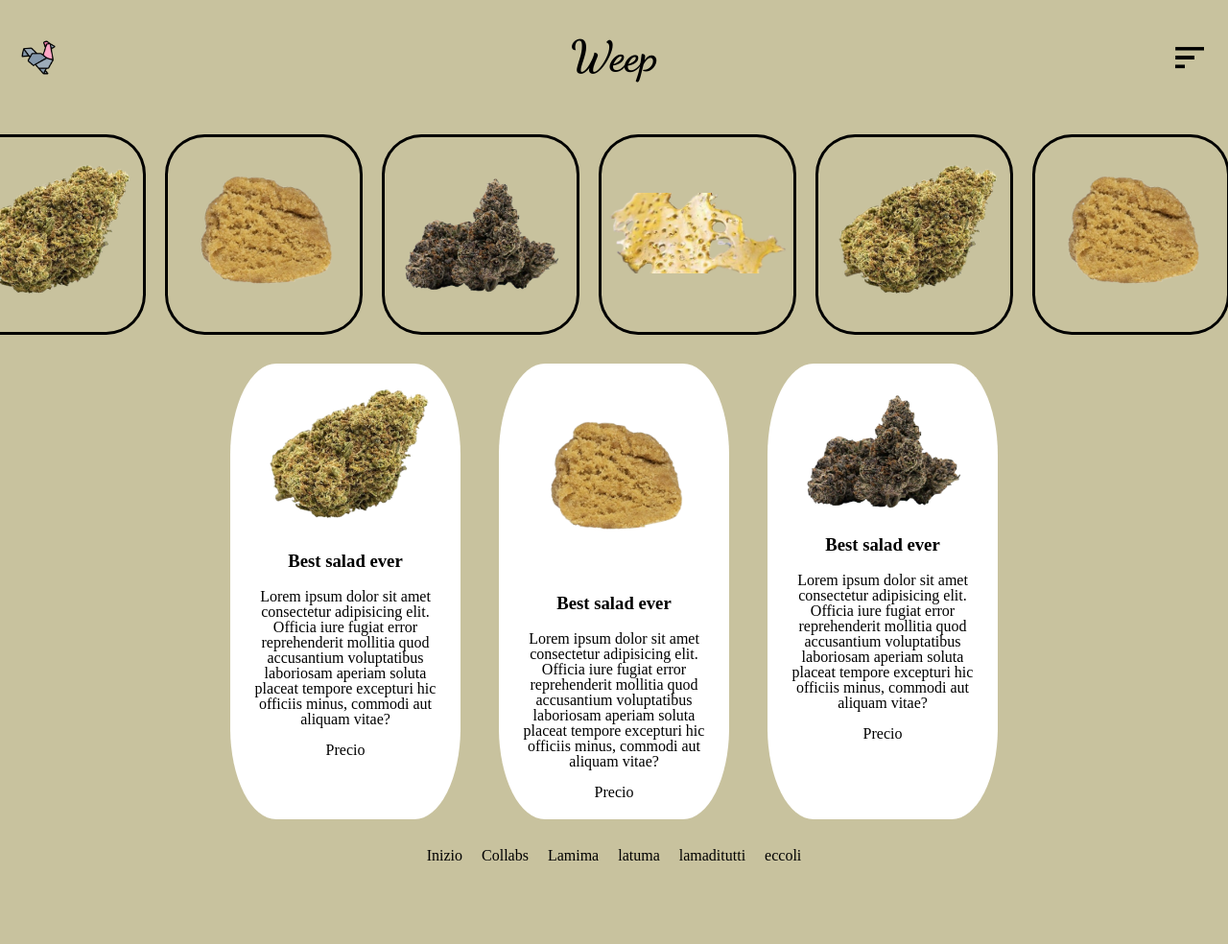
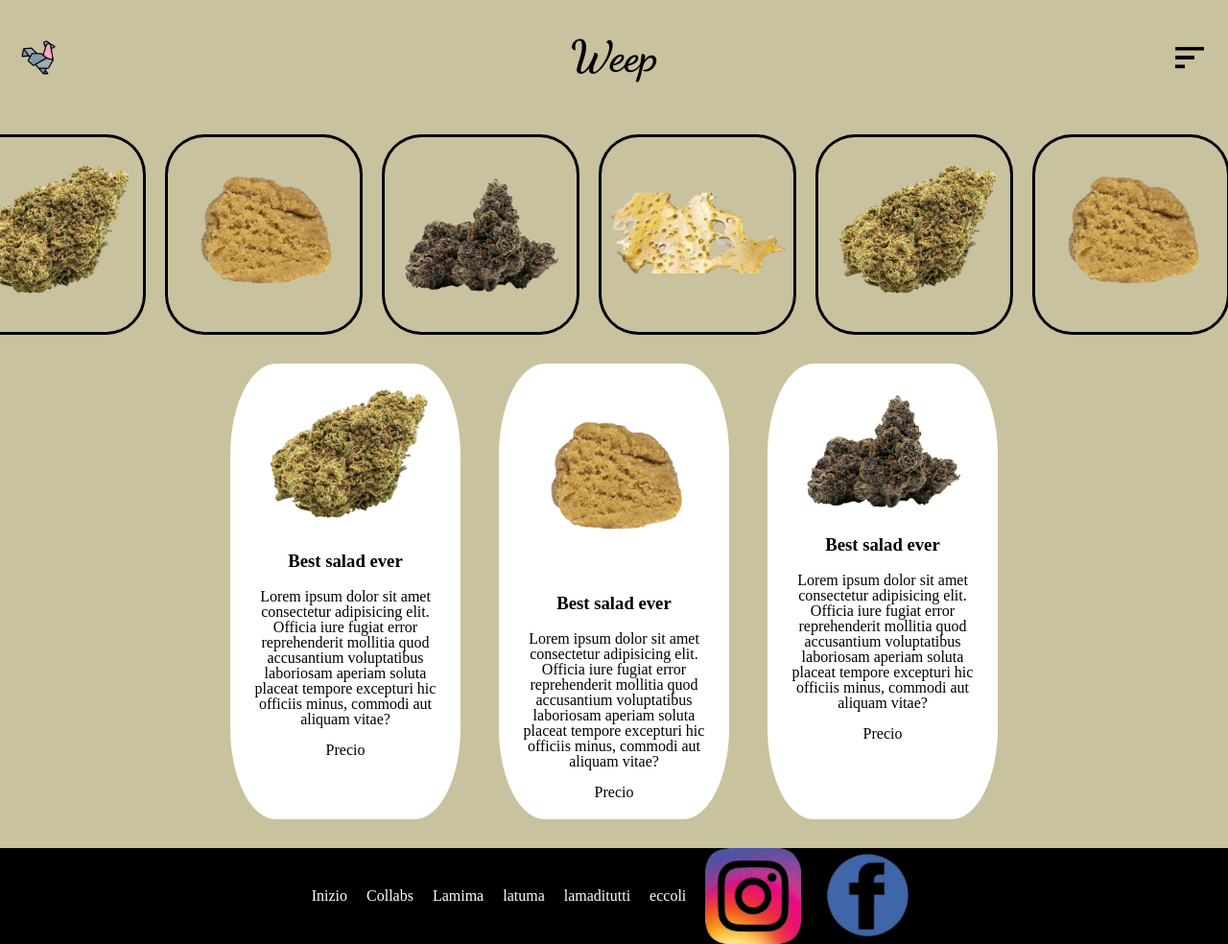
Before and after one commit to GianlucaStrazzeri/cikiWebsite, a plain HTML site: page index.html in a window 1280 px wide. Shown: the top 984 px of the page at 96% size. Before the commit the page ends 900 px from the top, so only its background shows below. Drawn offline with nearby package versions, Linux system fonts and the light colour scheme.

Commit message:
Añadido facebook and instagram logos

```diff
--- a/index.html
+++ b/index.html
@@ -98,6 +98,8 @@
         <li>latuma</li>
         <li>lamaditutti</li>
         <li>eccoli</li>
+        <img src="./Assets/th-removebg-preview.png" alt="" width="100px">
+        <img src="./Assets/iconos/facebook-removebg-preview.png" alt="" width="100px">
     </ul>
 
 </footer>
--- a/styles.css
+++ b/styles.css
@@ -129,8 +129,11 @@ table {
     .flex_footer{
         display: flex;
         justify-content: center;
+        align-items: center;
         gap:20px;
         margin-top:30px;
+        background-color: black;
+        color:white;
     }
 
     @media screen and (max-width:768px) {
```
Also changed, not shown: Assets/iconos/facebook-removebg-preview.png (added), Assets/th-removebg-preview.png (added).
